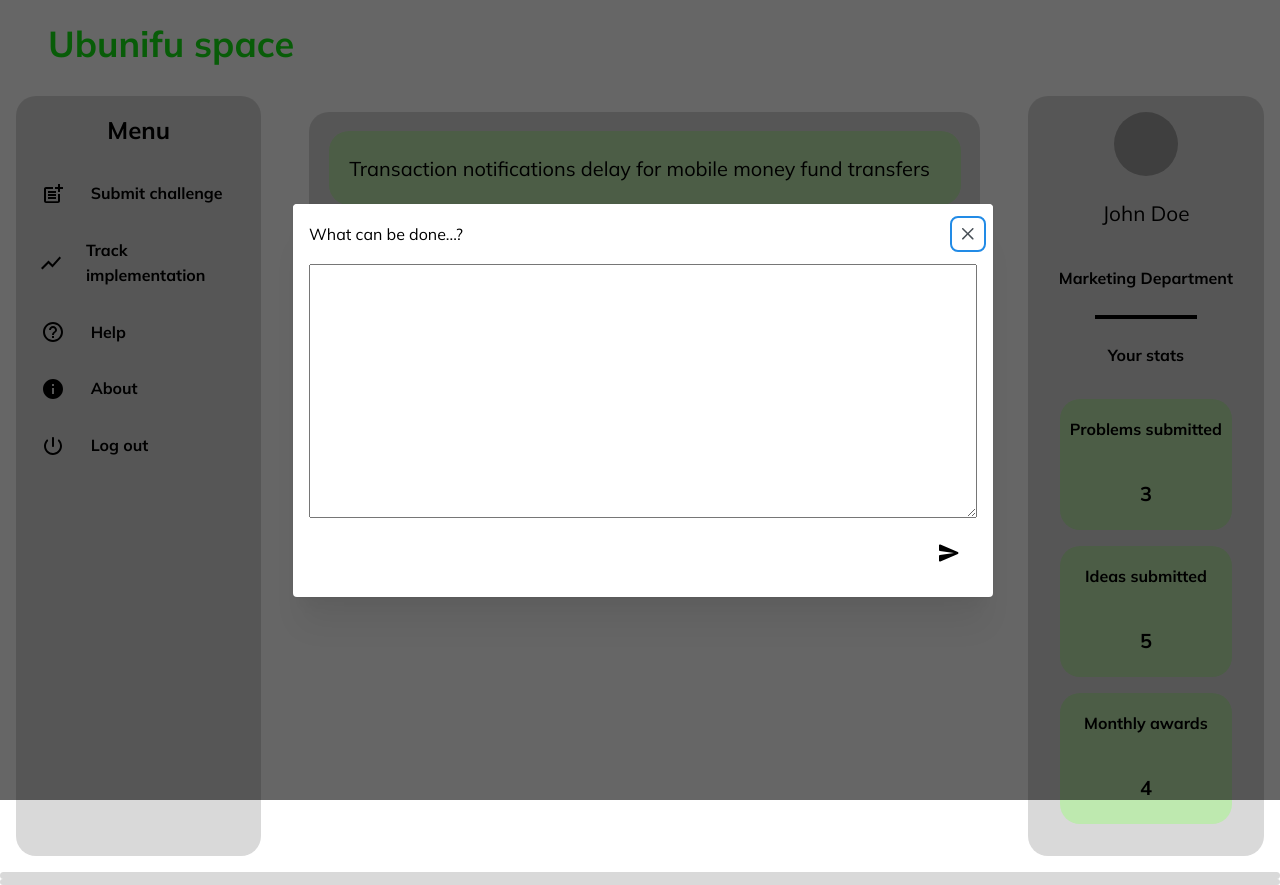
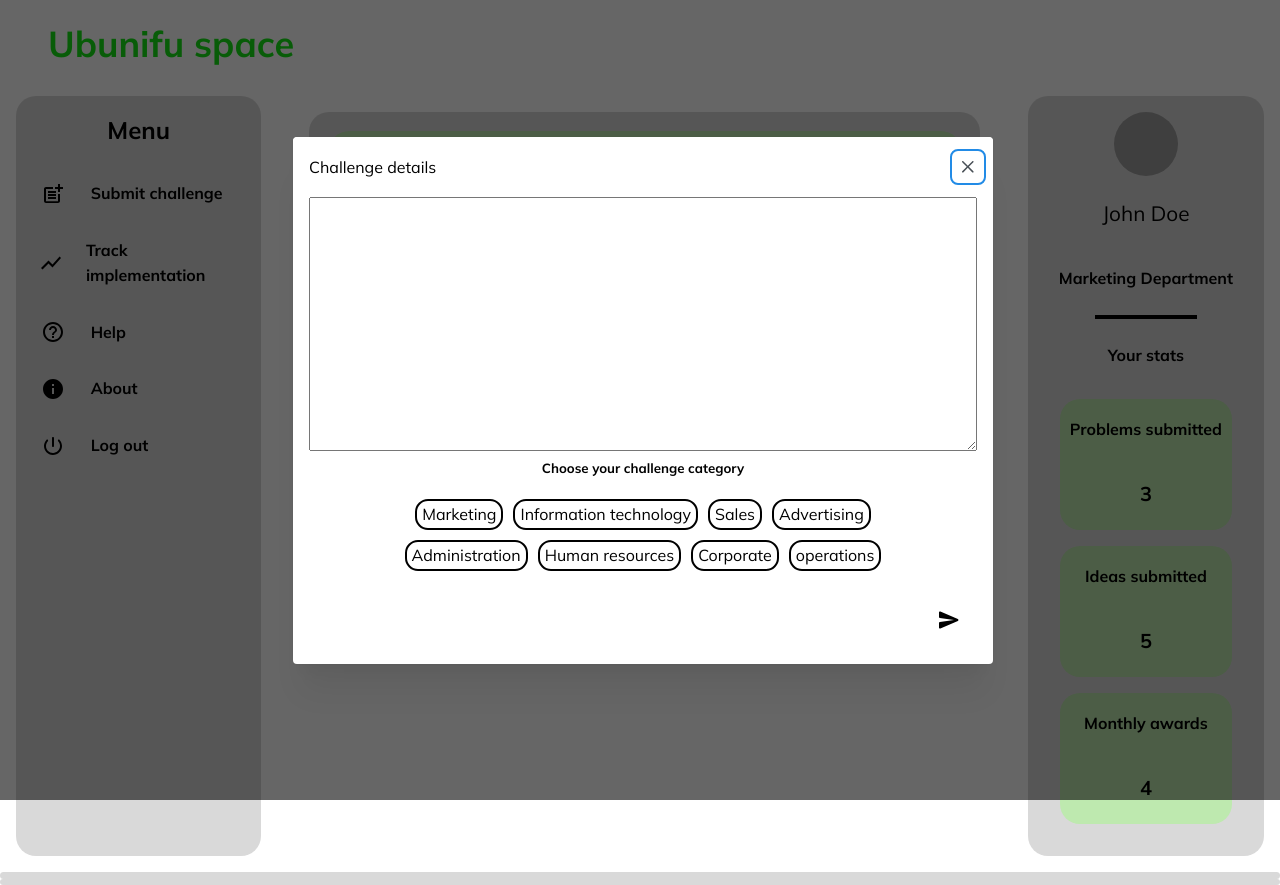
Before and after one commit to ubunifuspace/ubunifuspacerepo, a React (Vite) app in the folder front-end/ubunifuspace/: page /home in a window 1280 px wide. Both pictures are taken after a click on the element "Submit challenge". Built offline with nearby package versions, Linux system fonts and the light colour scheme; grey boxes are pictures that could not be loaded.

Commit message:
two popups done

```diff
--- a/front-end/ubunifuspace/src/App.css
+++ b/front-end/ubunifuspace/src/App.css
@@ -301,3 +301,21 @@ body {
     padding: 1rem;
     justify-content: flex-end;
 }
+
+.department{
+    border: 2px solid black;
+    border-top-right-radius: 13px;
+    border-top-left-radius: 13px;
+    border-bottom-left-radius: 13px;
+    border-bottom-right-radius: 13px;
+    padding: 1px 5px;
+    margin: 5px;
+}
+
+.deaprtment_continer{
+    display: flex;
+    justify-content: center;
+    padding: 1rem 3rem 1rem 3rem;
+    /* width: 80%; */
+    flex-wrap: wrap;
+}
--- a/front-end/ubunifuspace/src/components/Sidebar.jsx
+++ b/front-end/ubunifuspace/src/components/Sidebar.jsx
@@ -1,9 +1,104 @@
 import React from 'react'
+import PostAddIcon from '@mui/icons-material/PostAdd';
+import ShowChartIcon from '@mui/icons-material/ShowChart';
+import HelpOutlineIcon from '@mui/icons-material/HelpOutline';
+import InfoIcon from '@mui/icons-material/Info';
+import PowerSettingsNewRoundedIcon from '@mui/icons-material/PowerSettingsNewRounded';
+import { useDisclosure } from '@mantine/hooks';
+import { Modal, Button } from '@mantine/core';
+import SendRoundedIcon from '@mui/icons-material/SendRounded';
+
+
 
 const Sidebar = () => {
-  return (
-    <div>Sidebar</div>
-  )
+    const [opened, { open, close }] = useDisclosure(false);
+
+    return (
+        <>
+            <>
+                <div className="side_navigation">
+                    <div className="center">
+                        <p className="heavy_head">Menu</p>
+                    </div>
+                    <div className="sidenav_content">
+                        <div className="sidenav_container center_div">
+                            <PostAddIcon />
+                        </div>
+                        <div className='align_start '>
+                            <p className="heavy_head align-start sidenav_text  " onClick={open}>Submit challenge</p>
+                        </div>
+                    </div>
+                    <div className="sidenav_content">
+                        <div className="sidenav_container center_div">
+                            <ShowChartIcon />
+                        </div>
+                        <div className='align_start'>
+                            <p className="heavy_head align-start sidenav_text">Track implementation</p>
+                        </div>
+                    </div>
+                    <div className="sidenav_content">
+                        <div className="sidenav_container center_div">
+                            <HelpOutlineIcon />
+                        </div>
+                        <div>
+                            <p className="heavy_head align-start sidenav_text">Help</p>
+                        </div>
+                    </div>
+                    <div className="sidenav_content">
+                        <div className="sidenav_container center_div">
+                            <InfoIcon />
+                        </div>
+                        <div>
+                            <p className="heavy_head align-start sidenav_text">About</p>
+                        </div>
+                    </div>
+                    <div className="sidenav_content">
+                        <div className="sidenav_container center_div">
+                            <PowerSettingsNewRoundedIcon />
+                        </div>
+                        <div>
+                            <p className="heavy_head align-start sidenav_text">Log out</p>
+                        </div>
+                    </div>
+                </div>
+            </>
+
+            <div>
+                <Modal className='grey-bg' opened={opened} onClose={close} size={700} title="Challenge details" centered>
+                    <div>
+                        <textarea rows={10} className='text_area'></textarea>
+                    </div>
+
+                    <h5 className='center'>Choose your challenge category</h5>
+
+                    <div className='center deaprtment_continer'>
+
+                        <p className='department'>Marketing</p>
+                        <p className='department'>Information technology</p>
+
+                        <p className='department'>Sales</p>
+
+                        <p className='department'>Advertising</p>
+
+                        <p className='department'>Administration</p>
+                        <p className='department'>Human resources</p>
+                        <p className='department'>Corporate</p>
+                        <p className='department'>operations</p>
+
+                    </div>
+
+                    <div className='send_item'>
+                        <SendRoundedIcon />
+                    </div>
+
+                </Modal>
+            </div>
+
+        </>
+
+
+
+    )
 }
 
 export default Sidebar
--- a/front-end/ubunifuspace/src/pages/Homepage.jsx
+++ b/front-end/ubunifuspace/src/pages/Homepage.jsx
@@ -1,19 +1,14 @@
 import React from 'react'
-import PostAddIcon from '@mui/icons-material/PostAdd';
-import ShowChartIcon from '@mui/icons-material/ShowChart';
-import HelpOutlineIcon from '@mui/icons-material/HelpOutline';
-import InfoIcon from '@mui/icons-material/Info';
-import PowerSettingsNewRoundedIcon from '@mui/icons-material/PowerSettingsNewRounded';
 import { useDisclosure } from '@mantine/hooks';
 import { Modal, Button } from '@mantine/core';
 import { red } from '@mui/material/colors';
 import SendRoundedIcon from '@mui/icons-material/SendRounded';
 import MenuRoundedIcon from '@mui/icons-material/MenuRounded';
+import { Sidebar } from '../components';
 
 const Homepage = () => {
 
     const [ opened, { open, close }] = useDisclosure(false);
-    const [ challenge, { openChallenge, closeChallenge }] = useDisclosure(false);
 
     return (
         <div>
@@ -32,51 +27,7 @@ const Homepage = () => {
                 <div className="main_content">
 
 
-                    <div className="side_navigation">
-                        <div className="center">
-                            <p className="heavy_head">Menu</p>
-                        </div>
-                        <div className="sidenav_content">
-                            <div className="sidenav_container center_div">
-                                <PostAddIcon />
-                            </div>
-                            <div className='align_start '>
-                                <p className="heavy_head align-start sidenav_text  " onClick={open}>Submit challenge</p>
-                            </div>
-                        </div>
-                        <div className="sidenav_content">
-                            <div className="sidenav_container center_div">
-                                <ShowChartIcon />
-                            </div>
-                            <div className='align_start'>
-                                <p className="heavy_head align-start sidenav_text">Track implementation</p>
-                            </div>
-                        </div>
-                        <div className="sidenav_content">
-                            <div className="sidenav_container center_div">
-                                <HelpOutlineIcon />
-                            </div>
-                            <div>
-                                <p className="heavy_head align-start sidenav_text">Help</p>
-                            </div>
-                        </div>
-                        <div className="sidenav_content">
-                            <div className="sidenav_container center_div">
-                                <InfoIcon />
-                            </div>
-                            <div>
-                                <p className="heavy_head align-start sidenav_text">About</p>
-                            </div>
-                        </div>
-                        <div className="sidenav_content">
-                            <div className="sidenav_container center_div">
-                                <PowerSettingsNewRoundedIcon />
-                            </div>
-                            <div>
-                                <p className="heavy_head align-start sidenav_text">Log out</p>
-                            </div>
-                        </div>
-                    </div>
+                    <Sidebar />
 
                     <div className="center_column">
 
@@ -179,16 +130,7 @@ const Homepage = () => {
                 </Modal>
             </div>
 
-            <div>
-                <Modal className='grey-bg' challenge={challenge} onClose={close} size={700} title="What can be done...?" centered>
-                    <div>
-                        <textarea rows={10} className='text_area'></textarea>
-                    </div>
-                    <div className='send_item'>
-                        <SendRoundedIcon />
-                    </div>
-                </Modal>
-            </div>
+
 
         </div>
     )
```
